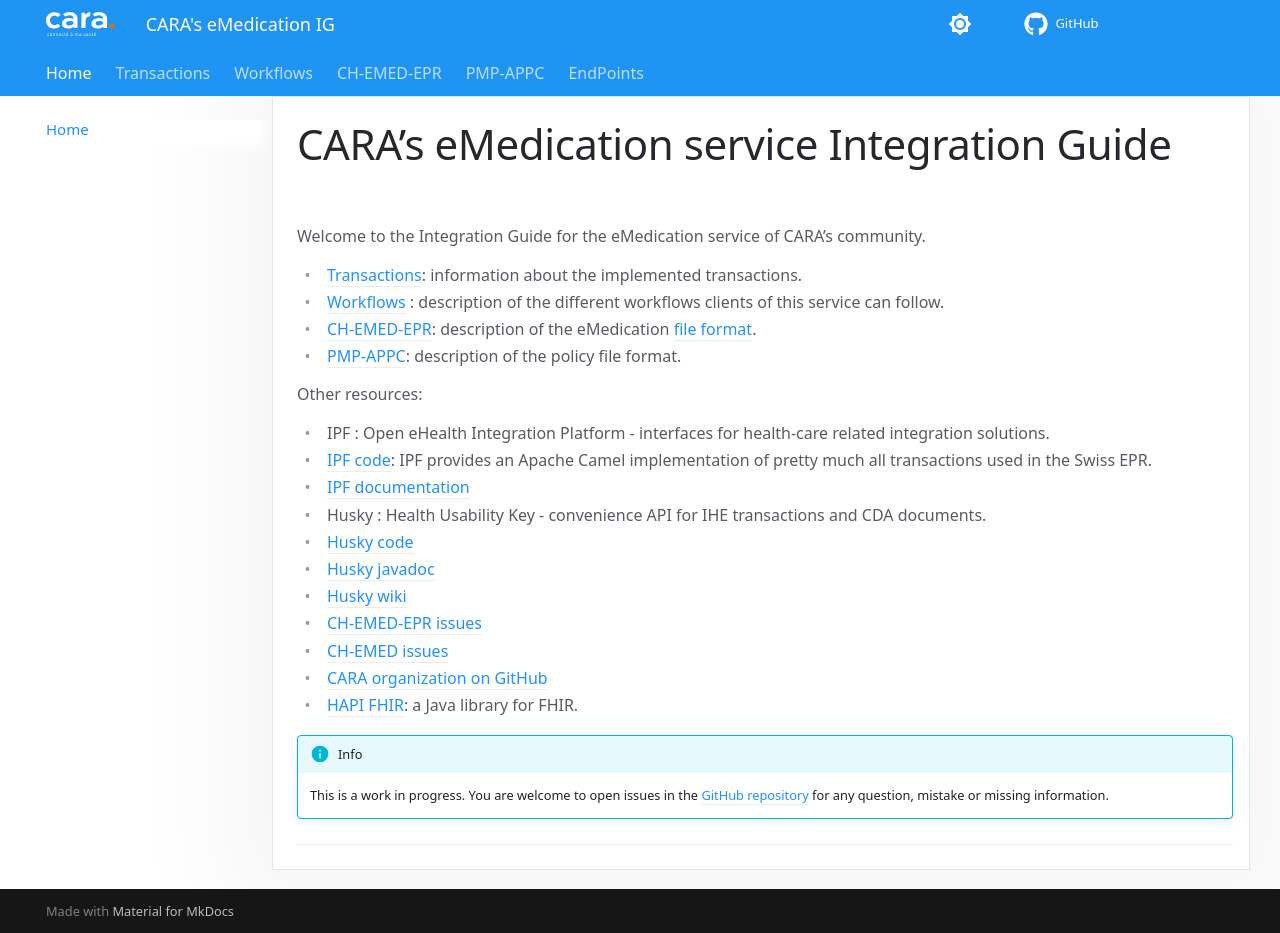
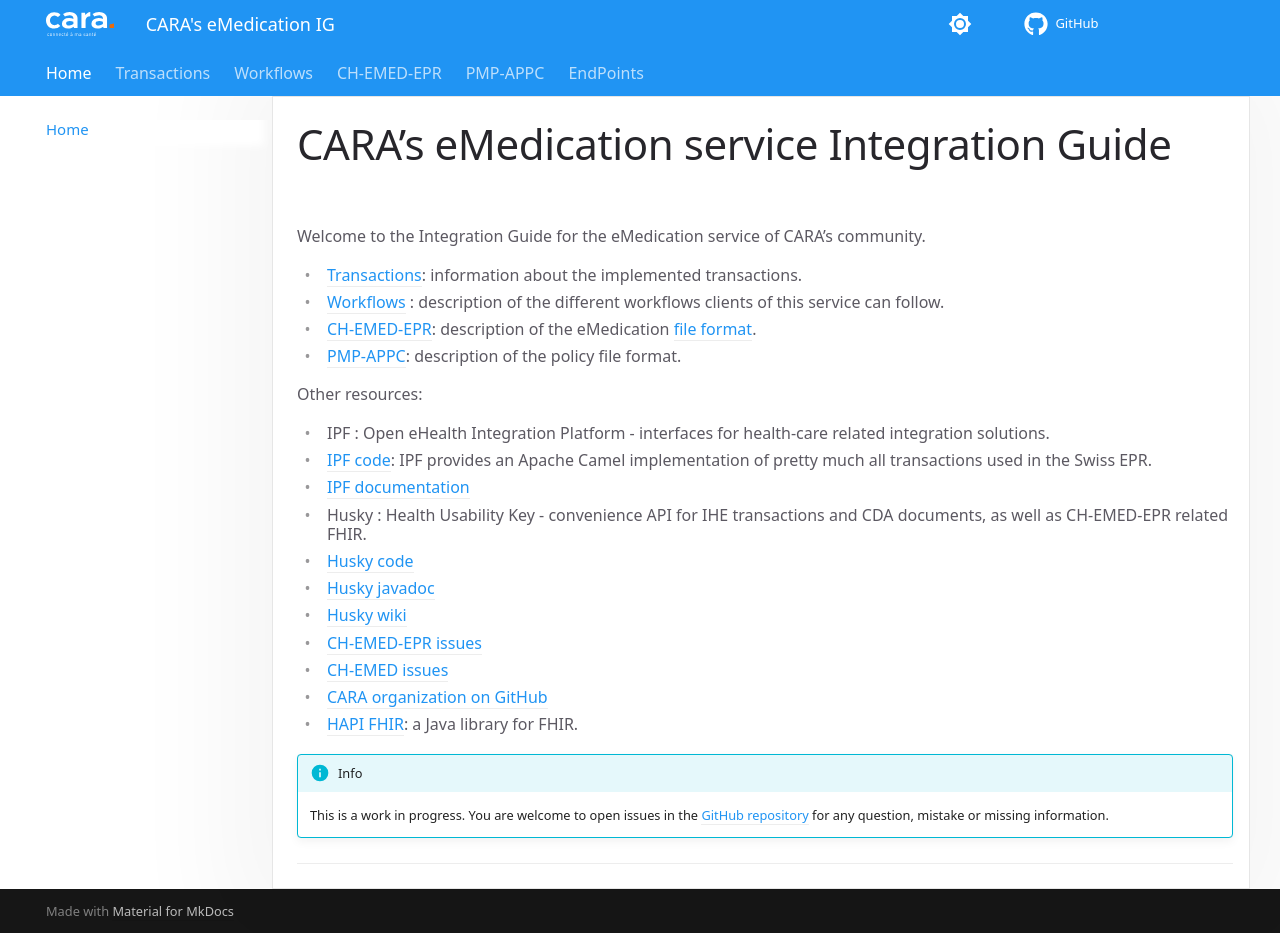
Before and after one commit to CARA-ch/emed-service-guide, an MkDocs documentation site: the page built from docs/index.md, in a window 1280 px wide and 933 px high. Built offline with MkDocs 1.6.1 and Material for MkDocs 9.7.7, drawn with Linux system fonts in a browser that asks for light colours; comment, search, counter and statistics services are not loaded.

Commit message:
update husky comment

```diff
--- a/docs/index.md
+++ b/docs/index.md
@@ -13,7 +13,7 @@
   - [IPF code](https://github.com/oehf/ipf): IPF provides an Apache Camel implementation of pretty much all transactions
   used in the Swiss EPR.
   - [IPF documentation](https://oehf.github.io/ipf-docs/)
-- Husky : Health Usability Key - convenience API for IHE transactions and CDA documents.
+- Husky : Health Usability Key - convenience API for IHE transactions and CDA documents, as well as CH-EMED-EPR related FHIR.
   - [Husky code](https://github.com/project-husky/husky)
   - [Husky javadoc](https://project-husky.github.io/husky/)
   - [Husky wiki](https://github.com/project-husky/husky/wiki)
```
